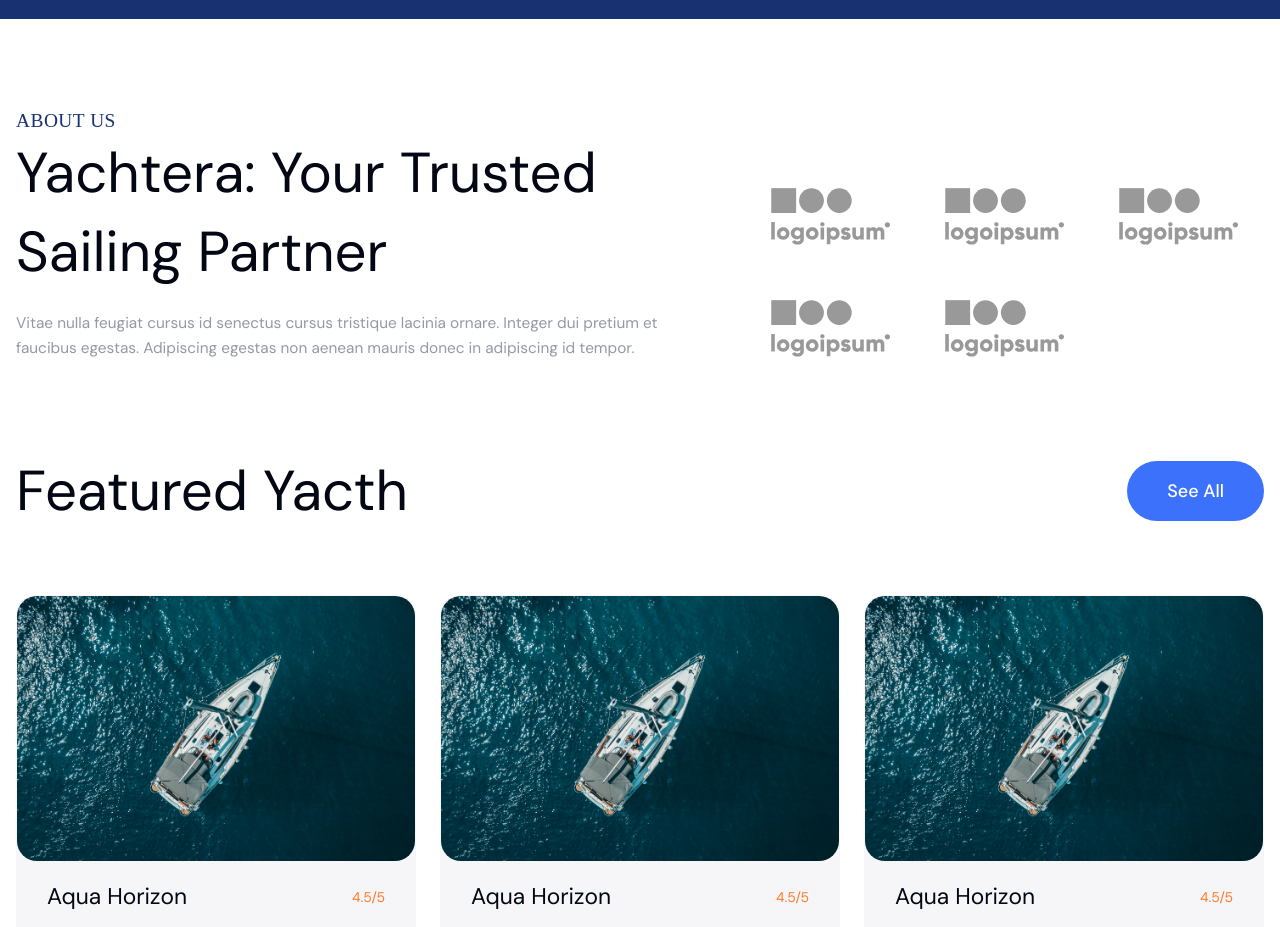
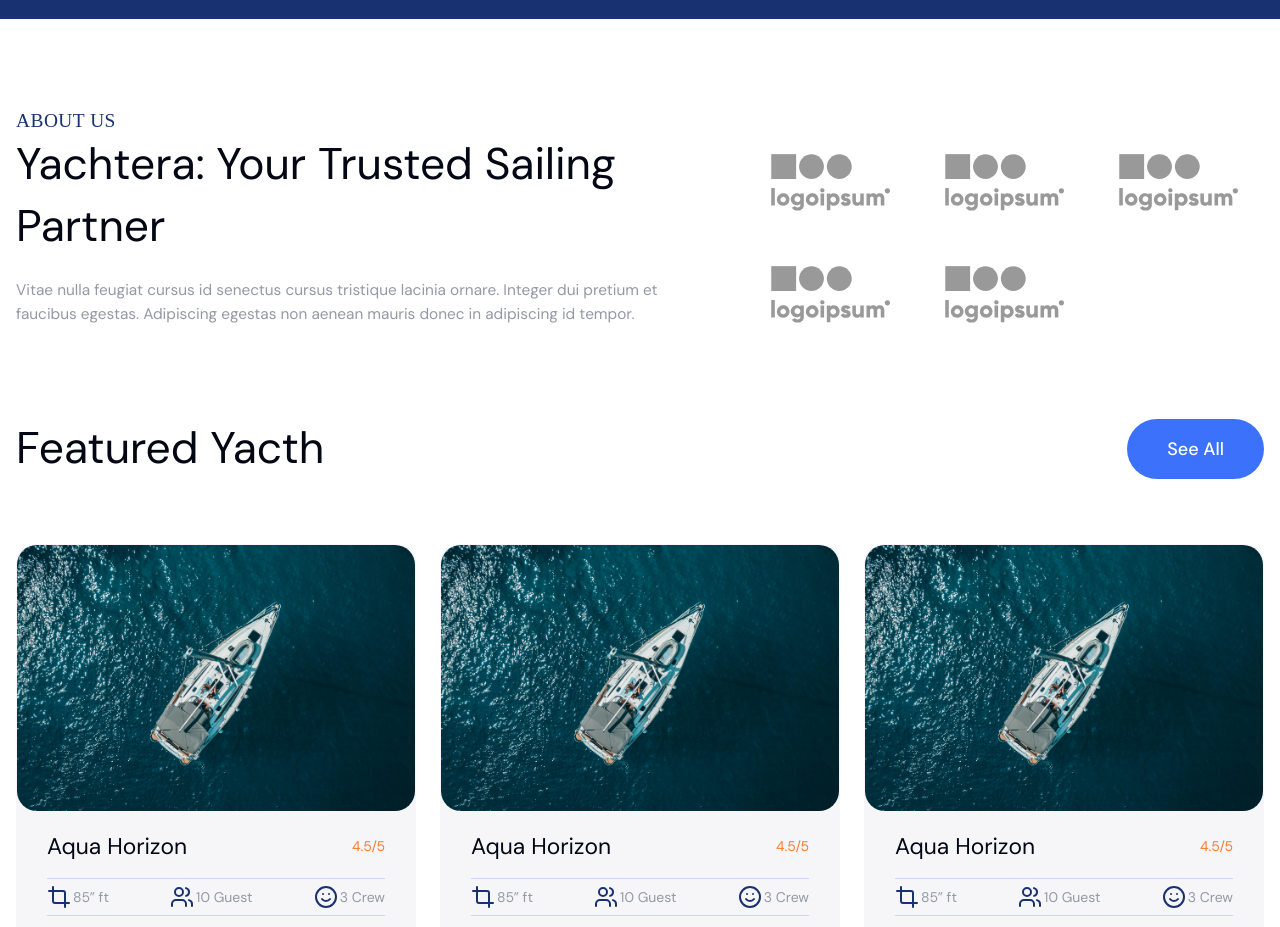
Before and after one commit to umittahmett/yacht-showcase, a Next.js app: page / in a window 1280 px wide. Shown: the part 960-1887 px from the top of the page. Built offline with nearby package versions, Linux system fonts and the light colour scheme; a web font is replaced by a local one.

Commit message:
refactor: adjust section title font size for improved design consistency

```diff
--- a/styles/section.css
+++ b/styles/section.css
@@ -11,7 +11,7 @@ section{
 }
 
 .section-title {
-  @apply text-dynamic-6xl leading-1.4 text-primary;
+  @apply text-dynamic-5xl leading-1.4 text-primary;
 
   &.title-xl{
     @apply text-dynamic-7.5xl leading-1.15
```
